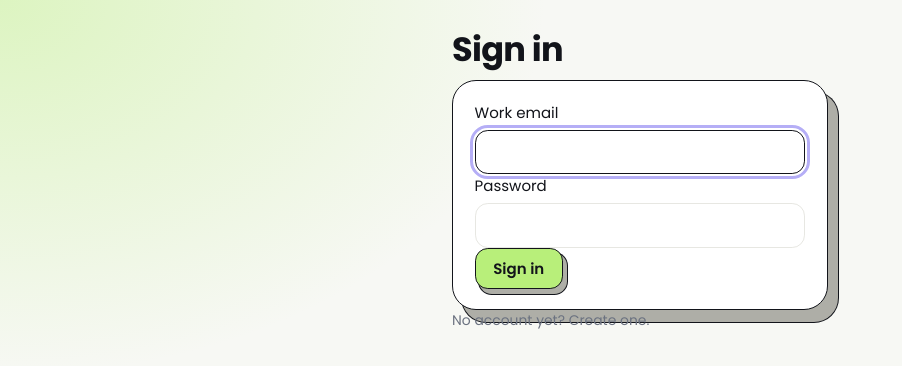
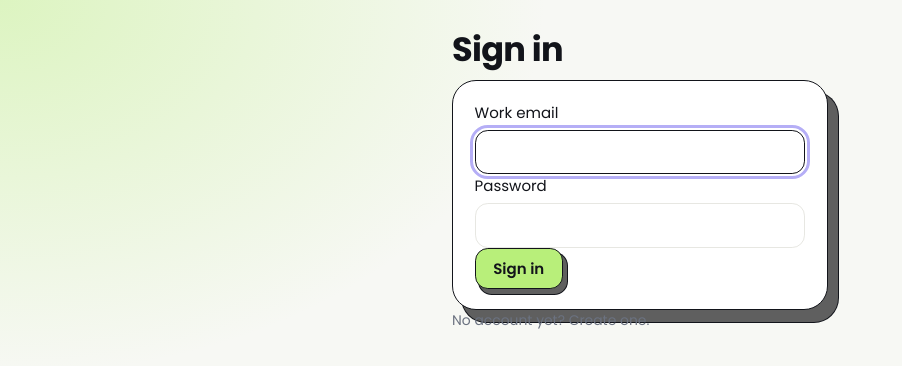
Before and after one commit to Digvijay6/Verdikt, a React (Vite) app in the folder frontend/: page /login in a window 1280 px wide. Shown: the top 366 px of the page, without its empty margins (0-902 px from the left). Built offline with nearby package versions, Linux system fonts and the light colour scheme; no server answers.

Commit message:
Darken the card backing to rgb(95,95,95)
The lighter grey read as a soft shadow rather than a second sheet, which
undercut the point of giving the backing its own outline.

```diff
--- a/frontend/src/app.css
+++ b/frontend/src/app.css
@@ -58,7 +58,7 @@
 
      Blur is zero throughout. A blurred edge would smear the outline into the
      fill and the whole thing collapses back into an ordinary drop shadow. */
-  --color-backing: #aeaea7;
+  --color-backing: #5f5f5f;
 
   --shadow-card:
     10px 12px 0 0 var(--color-backing),
```
